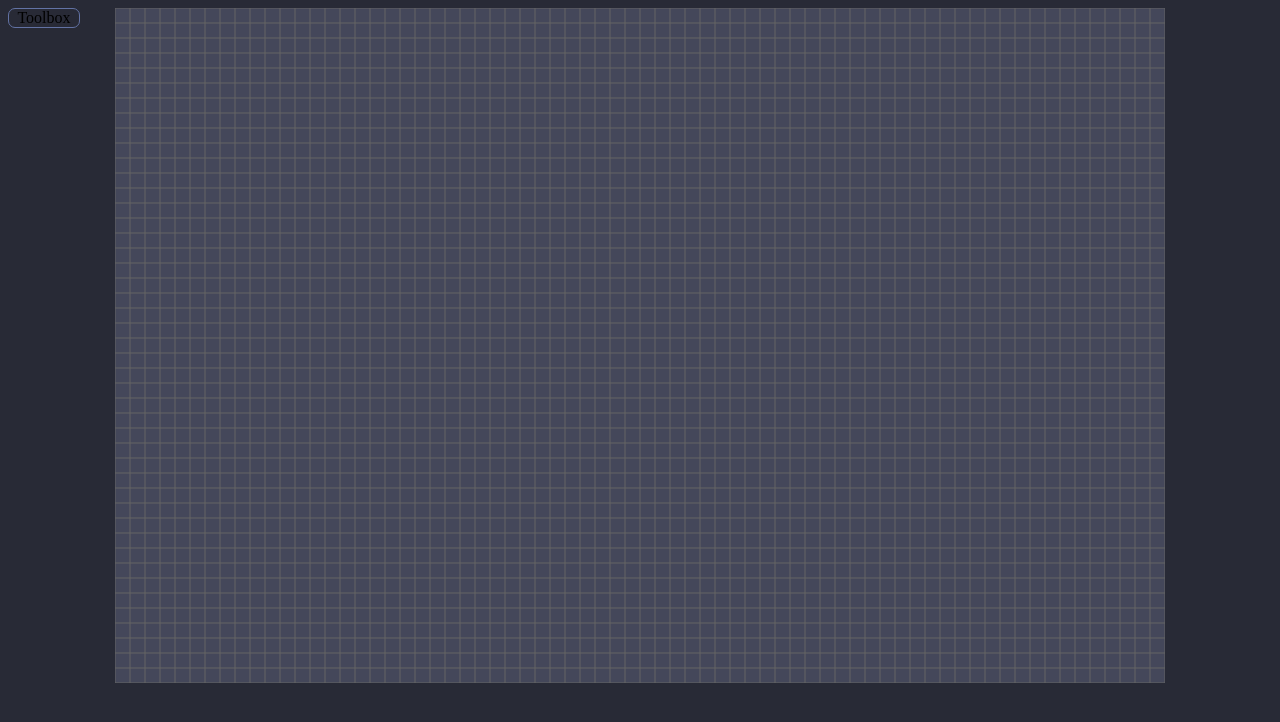
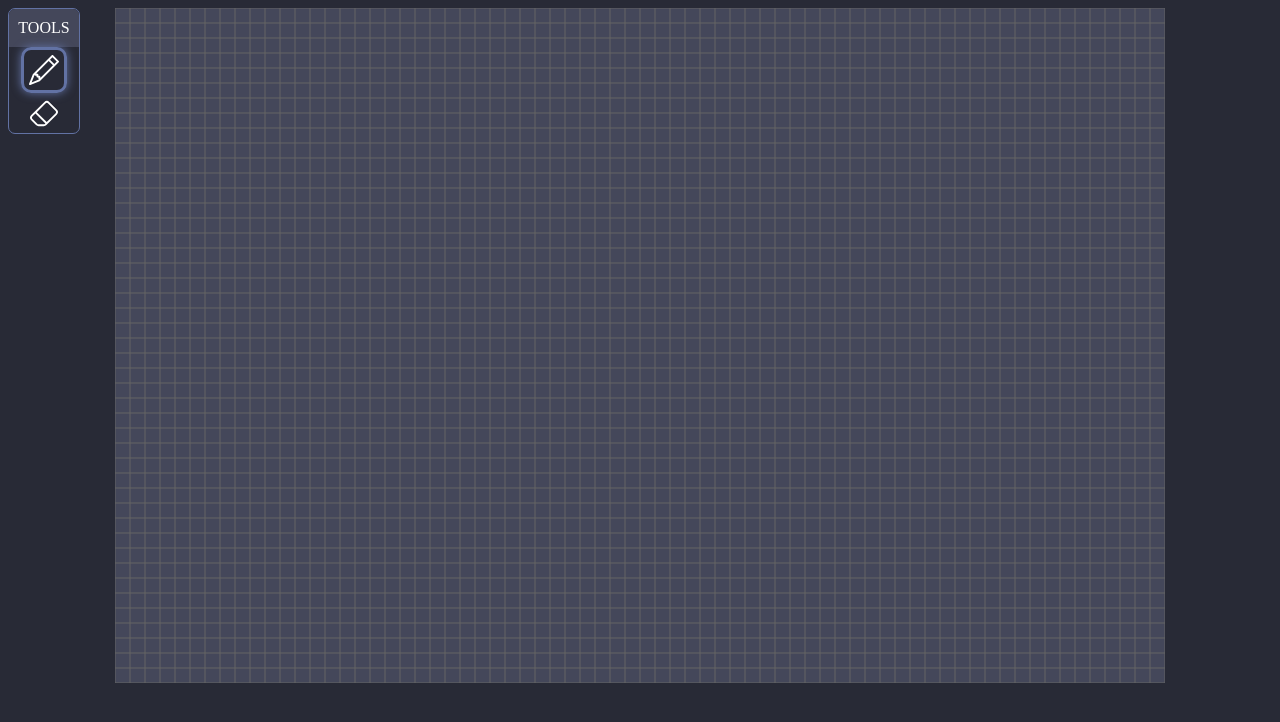
Before and after one commit to 10sikose/pixel_drawer_react, a React (Create React App) app: page / in a window 1280 px wide. Shown: the top 722 px of the page. Built offline with nearby package versions, Linux system fonts and the light colour scheme.

Commit message:
Added Highlightable component + pencil and eraser functionality

```diff
--- a/src/components/App/App.js
+++ b/src/components/App/App.js
@@ -6,11 +6,19 @@ import './App.css';
 
 class App extends React.Component {
 
-    currentColor = COLORS.defaultColor;
+    pencilColor = COLORS.defaultColor;
+    eraserColor = COLORS.emptyColor;
     drawingActivated = false;
+    pencilMode = true;
+    eraserMode = false;
 
-    getCurrentColor = () => {
-        return this.currentColor;
+    getColor = () => {
+        if(this.pencilMode && !this.eraserMode) {
+            return this.pencilColor;
+        }
+        else if (!this.pencilMode && this.eraserMode){
+            return this.eraserColor;
+        }
     }
 
     activateDrawing = () => {
@@ -25,18 +33,44 @@ class App extends React.Component {
         return this.drawingActivated;
     }
 
+    deactivatePencilMode = () => {
+        this.pencilMode = false;
+    }
+
+    activatePencilMode = () => {
+        this.pencilMode = true;
+    }
+
+    deactivateEraserMode = () => {
+        this.eraserMode = false;
+    }
+
+    activateEraserMode = () => {
+        this.eraserMode = true;
+    }
+
+
     render() {
         return (
-            <div id="app-container">
-                <Toolbox />
+            <React.Fragment>
+                <Toolbox
+                    pencilAction={() => {
+                        this.deactivateEraserMode();
+                        this.activatePencilMode();
+                    }}
+                    eraserAction={() => {
+                        this.deactivatePencilMode();
+                        this.activateEraserMode();
+                    }}
+                />
                 <PixelGrid
                     width={70} height={45}
-                    currentColor={this.getCurrentColor}
+                    currentColor={this.getColor}
                     drawingActivated={this.isDrawingActivated}
                     startDrawing={this.activateDrawing}
                     stopDrawing={this.deactivateDrawing}
                 />
-            </div>
+            </React.Fragment>
         );
     }
 }
--- /dev/null
+++ b/src/components/Highlightable/Highlightable.css
@@ -0,0 +1,5 @@
+.highlighted {
+    border: solid #6272a4;
+    border-radius: 10px;
+    box-shadow: 0px 0px 10px #6272a4;
+  }
--- /dev/null
+++ b/src/components/Highlightable/Highlightable.js
@@ -0,0 +1,12 @@
+import React from 'react';
+import './Highlightable.css';
+
+const Highlightable = props => {
+    return (
+        <div className={props.highlighted} onClick={e => props.onClick()}>
+            {props.children}
+        </div>
+    );
+}
+
+export default Highlightable;
--- a/src/components/Toolbox/Toolbox.css
+++ b/src/components/Toolbox/Toolbox.css
@@ -1,21 +1,20 @@
 #toolbox {
     position: absolute;
-    z-index: 3;
+    z-index: 2;
     width: 70px;
     border: 1px solid var(--toolbox-border-color);
     border-radius: 7px;
     text-align: center;
-    /*overflow: hidden;*/
-
-
+    overflow: hidden;
+    display: flex;
+    flex-direction: column;
+    align-items: center;
 }
 
 #toolboxheader {
     width: 100%;
     padding: 10px;
     cursor: move;
-    z-index: 4;
     background-color: var(--toolbox-background);
     color: var(--toolbox-color);
-
 }
--- a/src/components/Toolbox/Toolbox.js
+++ b/src/components/Toolbox/Toolbox.js
@@ -1,16 +1,54 @@
 import React from 'react';
+import Highlightable from '../Highlightable/Highlightable';
+import Toolicon from '../Toolicon/Toolicon';
 import './Toolbox.css';
 
 class Toolbox extends React.Component {
 
     constructor(props) {
         super(props);
+
+        this.state = {
+            currentHighlight: 'pencil',
+            pencil: 'highlighted',
+            eraser: 'unhighlighted'
+        }
+
+        this.iconNames = ["pencil", "eraser"];
+
+        this.actions = {
+            pencil: this.props.pencilAction,
+            eraser: this.props.eraserAction
+        }
+    }
+
+    setHighlight(newHighlight) {
+        console.log("Set highlight called");
+        let oldHighlight = this.state.currentHighlight;
+        this.setState({
+            currentHighlight: newHighlight,
+            [oldHighlight]: 'unhighlighted',
+            [newHighlight]: 'highlighted'
+        });
+    }
+
+    renderIcons() {
+        const ICONS = this.iconNames.map(icon => {
+            return (
+                <Highlightable key={icon} highlighted={this.state[icon]} onClick={() => this.setHighlight(icon)}>
+                    <Toolicon icon={icon} onClick={this.actions[icon]}/>
+                </Highlightable>
+            );
+        });
+
+        return ICONS;
     }
 
     render() {
         return (
             <div id="toolbox">
-                Toolbox
+                <div id="toolboxheader">TOOLS</div>
+                {this.renderIcons()}
             </div>
         );
     }
--- /dev/null
+++ b/src/components/Toolicon/Toolicon.css
@@ -0,0 +1,37 @@
+.toolbox-icon {
+    display: block;
+    width: 30px;
+    height: 30px;
+    padding: 5px 5px 5px 5px;
+    fill: var(--toolbox-color);
+    cursor: pointer;
+}
+
+.toolbox-icon:active {
+    padding: 8px 8px 8px 8px;
+}
+
+.tooltip-container {
+    position: relative;
+}
+
+.tooltip-container .tooltip-text {
+    visibility: hidden;
+    width: 80px;
+    background-color:  #44475a;
+    color: var(--toolbox-color);
+    text-align: center;
+    border: 1px solid var(--toolbox-border-color);
+    border-radius: 6px;
+    padding: 5px 5px;
+
+    /* Position the tooltip */
+    position: absolute;
+    top: 10%;
+    left: 50px;
+    z-index: 4;
+}
+
+  .tooltip-container:hover .tooltip-text {
+    visibility: visible;
+}
--- a/src/components/Toolicon/Toolicon.js
+++ b/src/components/Toolicon/Toolicon.js
@@ -1,3 +1,38 @@
 import React from 'react';
+import './Toolicon.css';
+
+const ICON_SVG = {
+    pencil: (
+        <React.Fragment>
+            <svg xmlns="http://www.w3.org/2000/svg" className="bi bi-pencil toolbox-icon" viewBox="0 0 16 16">
+                <path d="M12.146.146a.5.5 0 0 1 .708 0l3 3a.5.5 0 0 1 0 .708l-10 10a.5.5 0 0 1-.168.11l-5 2a.5.5 0 0 1-.65-.65l2-5a.5.5 0 0 1
+                .11-.168l10-10zM11.207 2.5L13.5 4.793 14.793 3.5 12.5 1.207 11.207 2.5zm1.586 3L10.5 3.207 4 9.707V10h.5a.5.5 0 0 1 .5.5v.5h.5a.5.5
+                0 0 1 .5.5v.5h.293l6.5-6.5zm-9.761 5.175l-.106.106-1.528 3.821 3.821-1.528.106-.106A.5.5 0 0 1 5 12.5V12h-.5a.5.5 0 0 1-.5-.5V11h-.5a.5.5
+                0 0 1-.468-.325z"/>
+            </svg>
+        </React.Fragment>
+    ),
+    eraser: (
+        <React.Fragment>
+            <svg xmlns="http://www.w3.org/2000/svg" id="eraser" className="bi bi-eraser toolbox-icon" viewBox="0 0 16 16">
+                <path d="M8.086 2.207a2 2 0 0 1 2.828 0l3.879 3.879a2 2 0 0 1 0 2.828l-5.5 5.5A2 2 0 0 1 7.879 15H5.12a2
+                2 0 0 1-1.414-.586l-2.5-2.5a2 2 0 0 1 0-2.828l6.879-6.879zm2.121.707a1 1 0 0 0-1.414 0L4.16 7.547l5.293
+                5.293 4.633-4.633a1 1 0 0 0 0-1.414l-3.879-3.879zM8.746 13.547L3.453 8.254 1.914 9.793a1 1 0 0 0 0 1.414l2.5
+                2.5a1 1 0 0 0 .707.293H7.88a1 1 0 0 0 .707-.293l.16-.16z"/>
+            </svg>
+        </React.Fragment>
+    )
+
+}
 
 //USE REACT HOOKS FOR EDUCATIONAL PURPOSES
+const Toolicon = props => {
+    return (
+        <div className="tooltip-container" onClick={e => props.onClick()}>
+            {ICON_SVG[props.icon]}
+        </div>
+    );
+
+}
+
+export default Toolicon;
```
